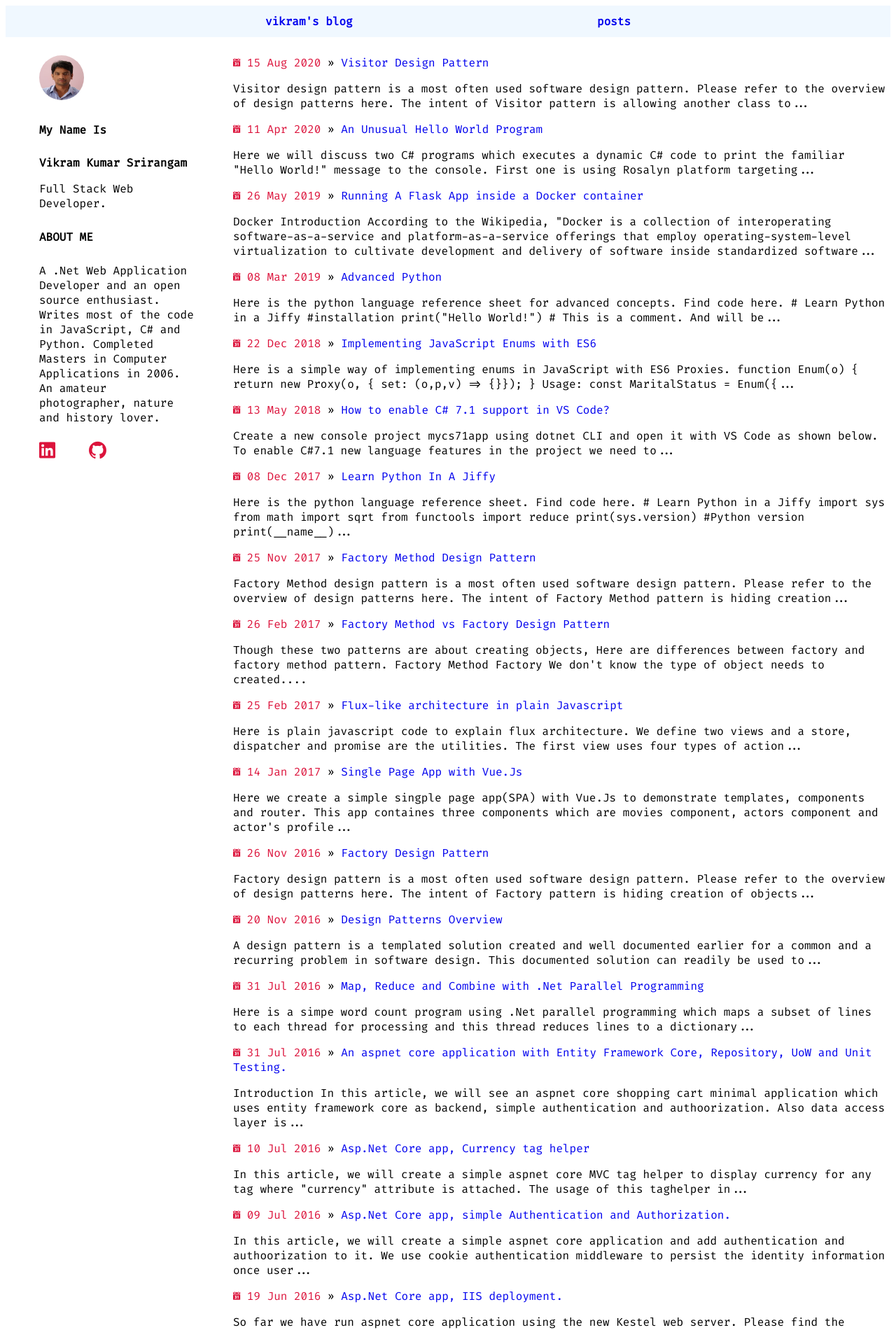
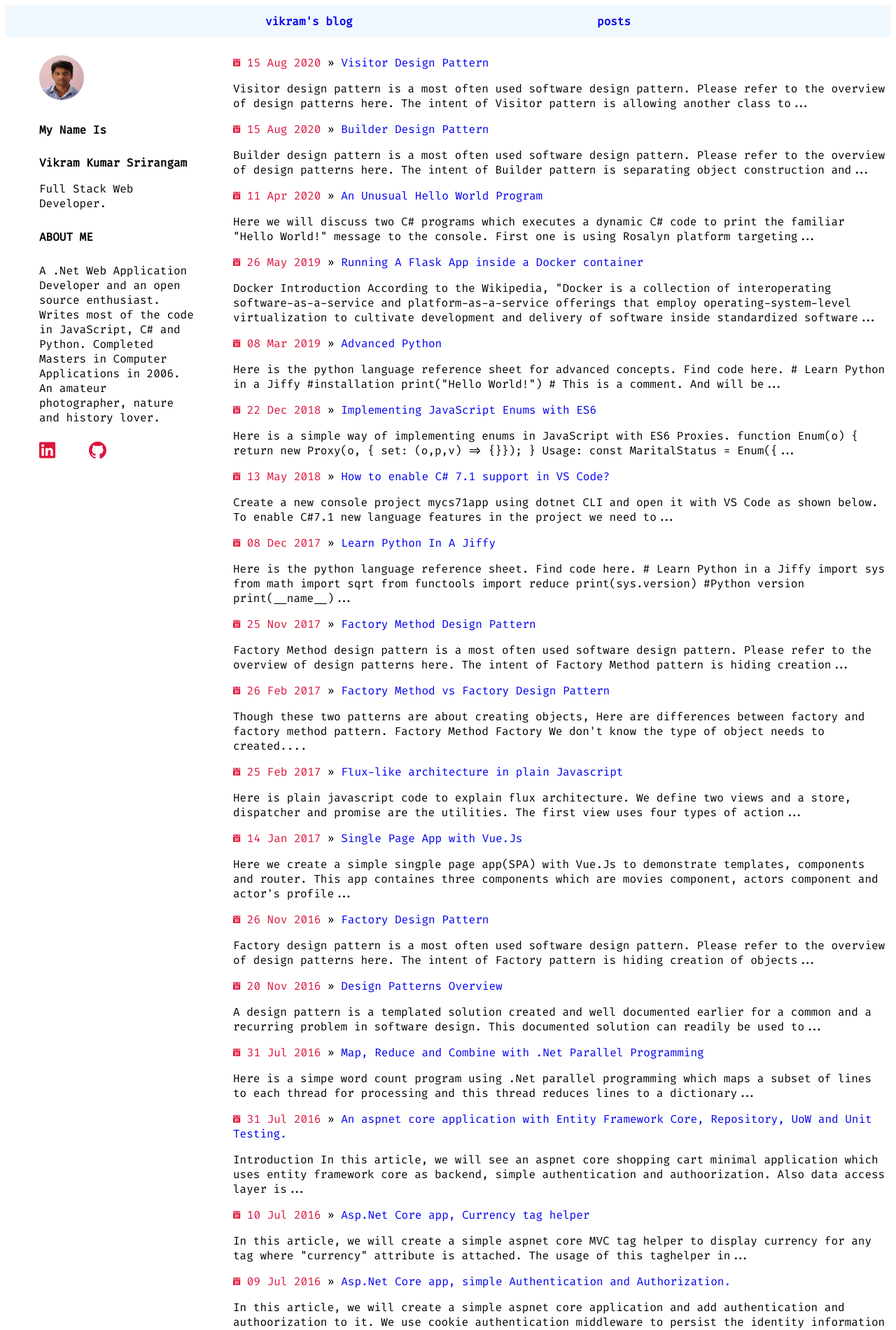
Before and after one commit to srirangamv/srirangamv.github.io, a Jekyll site: the page built from blog/index.html, in a window 1280 px wide. Shown: the top 1900 px of the page at 70% size. Built offline with Jekyll 4.4.1, drawn with Linux system fonts in a browser that asks for light colours.

Commit message:
adding post.

```diff
--- a/_posts/2016-11-20-design-patterns-overview.md
+++ b/_posts/2016-11-20-design-patterns-overview.md
@@ -18,7 +18,7 @@
 </p>
 
 1. Abstract Factory
-2. Builder
+2. [Builder](http://vwtt.github.io/blog/builder-design-pattern)
 3. [Factory](http://vwtt.github.io/blog/factory-design-pattern)
 4. [Factory Method](http://vwtt.github.io/blog/factory-method-design-pattern)
 5. Prototype
--- /dev/null
+++ b/_posts/2020-08-15-builder-design-pattern.md
@@ -0,0 +1,70 @@
+---
+layout: post
+title: "Builder Design Pattern"
+name: "2020-08-15-builder-design-pattern"
+description: "Simple example of Builder design pattern."
+date: 2020-08-15
+---
+
+<p>Builder design pattern is a most often used software design pattern. Please refer to the overview of design patterns <a href="http://vwtt.github.io/blog/design-patterns-overview" target="_blank">here</a>. The intent of Builder pattern is separating object construction and its represenation. Here builder knows how to build a complex object and we also need a Director class, essentially a helper class which know what to build. Director uses Builder class (one or more builder classes) and helps in building the complex object.</p>
+
+<p>
+    <figure>
+      <img src="/images/BuilderPattern.png" alt="Builder Pattern UML Diagram" width="716px" height="185px" />
+      <figcaption>Builder Pattern UML Diagram</figcaption>
+    </figure>
+</p>
+
+{% highlight csharp %}
+
+namespace PatternsDemo
+{
+    public class CarBuilder
+    {
+        public void BuildChasis(Car c){}
+        public void BuildFrontSideDoor(Car c){}
+        public void BuildBackSideDoor(Car c){}
+        public void BuildBody(Car c){}
+        public void BuildTop(Car c){}
+        public void BuildCarTrain(Car c){}
+        public void BuildDicky(Car c){}
+    }
+
+    // the complex object.
+    public class Car
+    {
+
+    }
+
+    public class Director
+    {
+        private CarBuilder _builder;
+        public Director(CarBuilder b)
+        {
+            _builder = b;
+        }
+
+        public Car BuildToplessCar()
+        {
+            Car c = new Car();
+            _builder.BuildChasis(c);
+            _builder.BuildCarTrain(c);
+            _builder.BuildBody(c);
+            _builder.BuildDicky(c);
+            return c;
+        }
+
+        public Car BuildDickylessCar()
+        {
+            Car c = new Car();
+            _builder.BuildChasis(c);
+            _builder.BuildCarTrain(c);
+            _builder.BuildBody(c);
+            return c;
+        }
+
+        /*...so on *...*/
+    }
+}
+
+{% endhighlight %}
```
Also changed, not shown: _posts/2020-08-15-visitor-design-pattern.md (+1 -1 lines).
